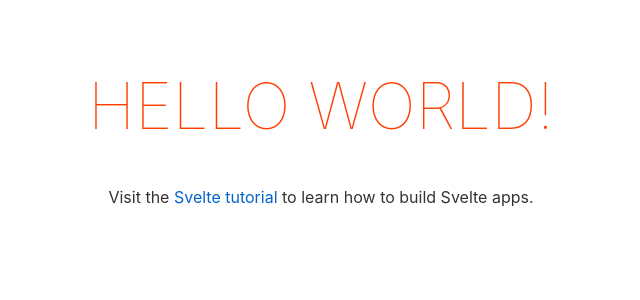
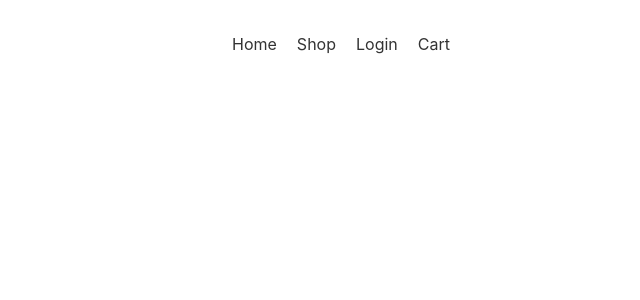
Before and after one commit to pisalita/node.js-mandatory-2, a Svelte app in the folder client/: page / in a window 1280 px wide. Shown: the top 300 px of the page, without its empty margins (319-959 px from the left). Built offline with nearby package versions, Linux system fonts and the light colour scheme.

Commit message:
Commit to continue working on other pc.

```diff
--- a/client/src/App.svelte
+++ b/client/src/App.svelte
@@ -1,30 +1,32 @@
 <script>
-	export let name;
 </script>
 
 <main>
-	<h1>Hello {name}!</h1>
-	<p>Visit the <a href="https://svelte.dev/tutorial">Svelte tutorial</a> to learn how to build Svelte apps.</p>
+  <nav>
+    <img src="" alt="" />
+    <ul>
+      <li>Home</li>
+      <li>Shop</li>
+      <li>Login</li>
+      <li>Cart</li>
+    </ul>
+  </nav>
 </main>
 
 <style>
-	main {
-		text-align: center;
-		padding: 1em;
-		max-width: 240px;
-		margin: 0 auto;
-	}
-
-	h1 {
-		color: #ff3e00;
-		text-transform: uppercase;
-		font-size: 4em;
-		font-weight: 100;
-	}
-
-	@media (min-width: 640px) {
-		main {
-			max-width: none;
-		}
-	}
+  nav {
+    display: flex;
+    align-items: center;
+    justify-content: center;
+    width: 100%;
+  }
+  ul {
+    display: flex;
+    flex-direction: row;
+    text-decoration: none;
+    list-style-type: none;
+  }
+  li {
+    padding: 10px;
+  }
 </style>
--- a/client/src/main.js
+++ b/client/src/main.js
@@ -1,10 +1,8 @@
-import App from './App.svelte';
+import App from "./App.svelte";
 
 const app = new App({
-	target: document.body,
-	props: {
-		name: 'world'
-	}
+  target: document.body,
+  props: {},
 });
 
 export default app;
```
